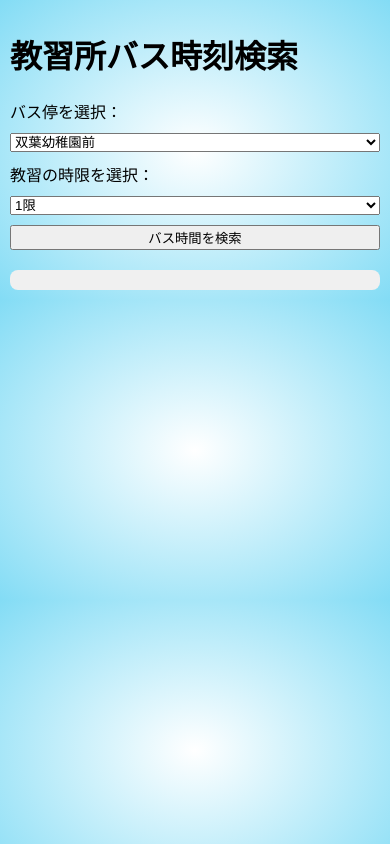
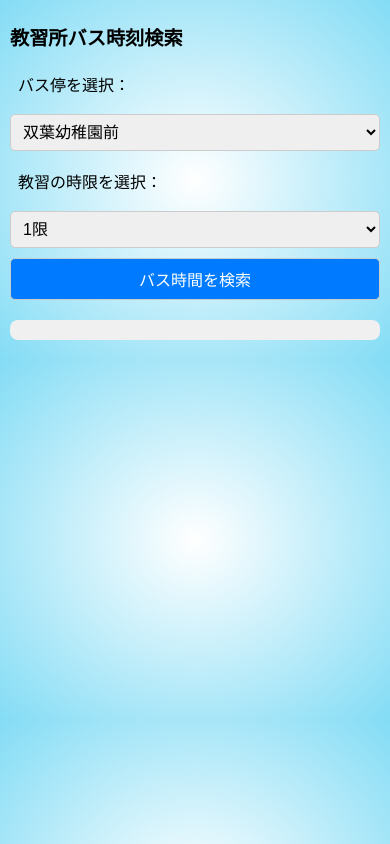
Before and after one commit to Muratayuduki/car, a plain HTML site: page index.html in a window 390 px wide. Drawn offline with Linux system fonts and the light colour scheme.

Commit message:
Update style.css

```diff
--- a/style.css
+++ b/style.css
@@ -6,6 +6,9 @@ body {
     background:radial-gradient(white, #83dcf5);
 }
 
+h1 {
+    font-size: 1.5em; /* 少し小さくしました */
+}
 
 label,
 select,
@@ -13,6 +16,23 @@ button {
     margin-top: 10px;
     display: block;
     width: 100%;
+    padding: 10px; /* パディングを追加してタッチしやすく */
+    font-size: 1em; /* フォントサイズを調整 */
+}
+
+select, button {
+    border: 1px solid #ccc;
+    border-radius: 5px;
+}
+
+button {
+    background-color: #007bff;
+    color: white;
+    cursor: pointer;
+}
+
+button:hover {
+    background-color: #0056b3;
 }
 
 #result {
@@ -20,18 +40,34 @@ button {
     background: #f0f0f0;
     padding: 20px;
     border-radius: 8px;
+    font-size: 1em; /* 結果のフォントサイズを調整 */
 }
 
+#home {
+    margin-top: 10px;
+    font-size: 0.9em; /* 注意書きのフォントサイズを調整 */
+    color: green;
+}
+
+/* 小さい画面に対する調整 */
 @media screen and (max-width: 600px) {
     body {
         padding: 10px;
     }
+    h1 {
+        font-size: 1.2em; /* さらに小さく */
+    }
     label,
     select,
     button {
-        width: 100%;
+        font-size: 1em; /* モバイルでも適切なサイズに */
+        padding: 8px;
     }
     #result {
         padding: 10px;
+        font-size: 0.9em;
+    }
+    #home {
+        font-size: 0.8em;
     }
 }
```
Lines whose indentation alone changed are shown as unchanged.
